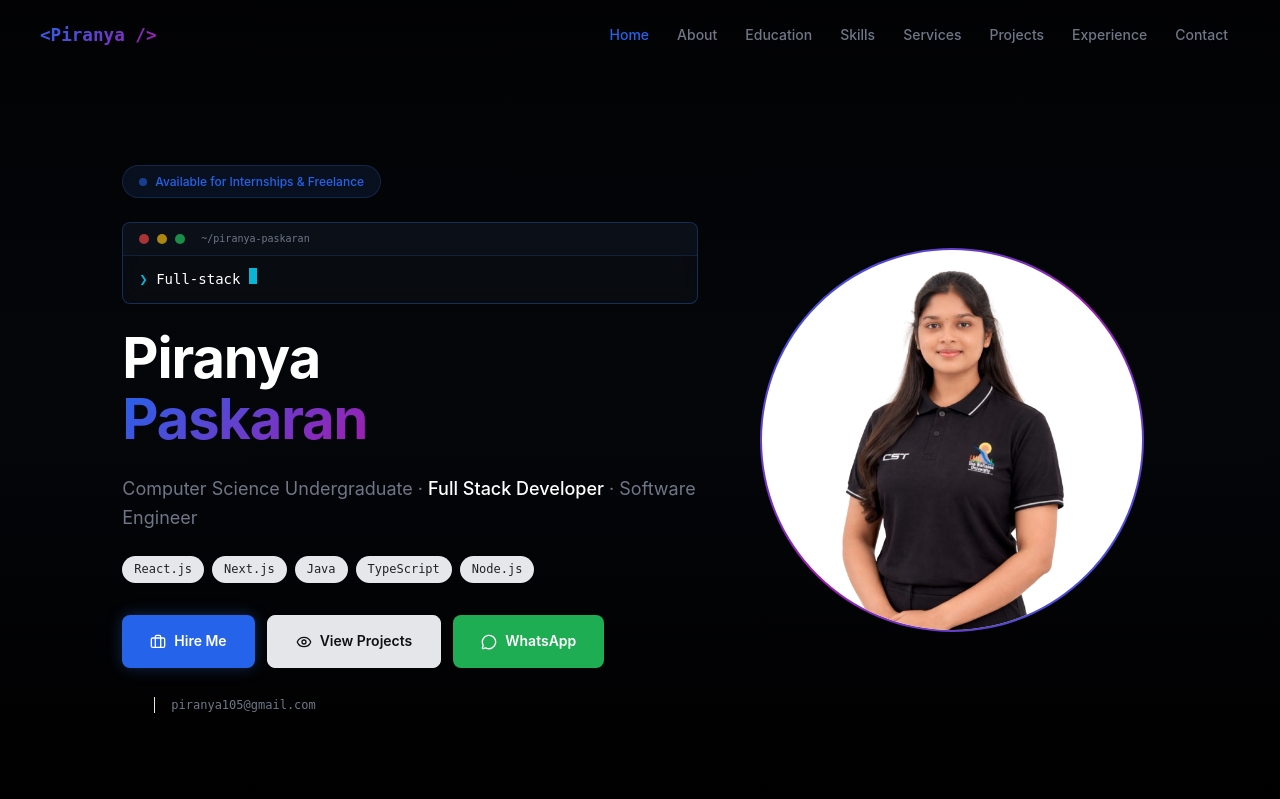
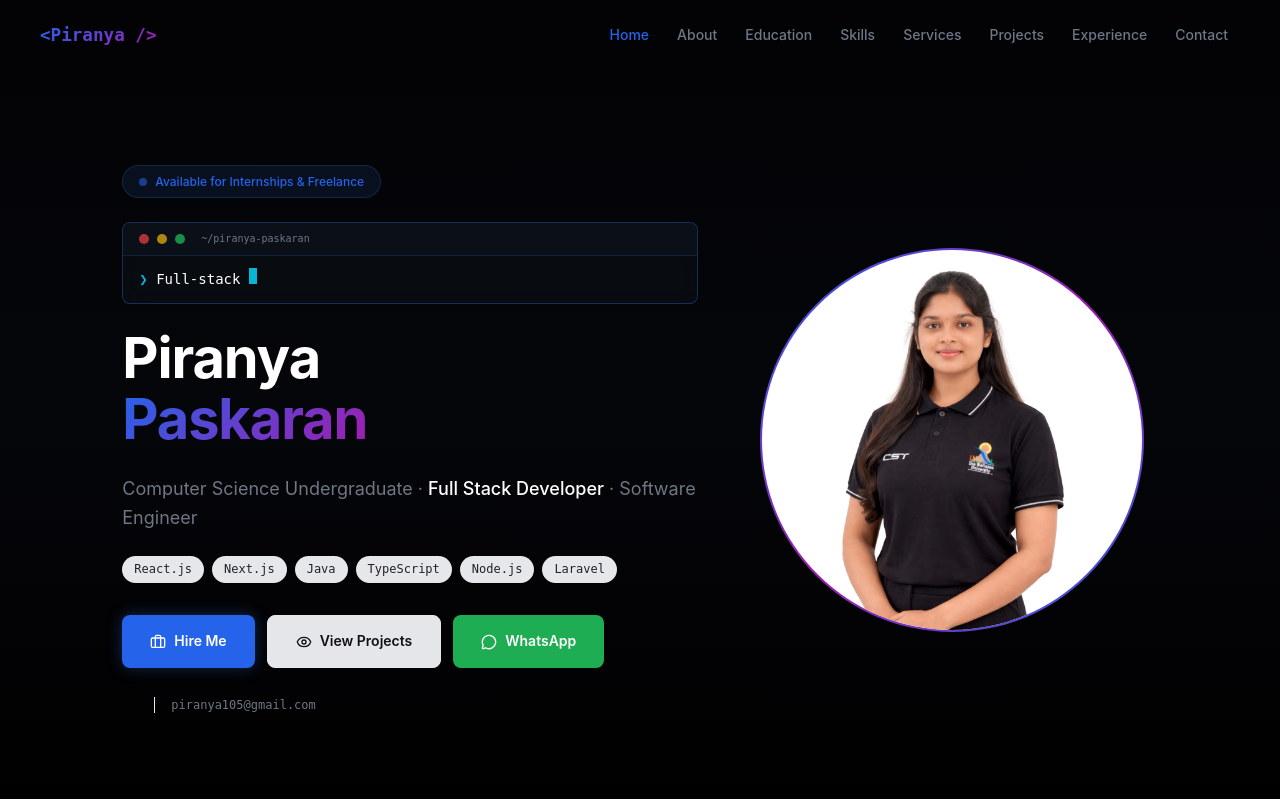
Before and after one commit to Piranpas065/My-portfolio, a Flask app: page / in a window 1280 px wide. Shown: the top 799 px of the page. Run offline with Flask 3, Linux system fonts and the light colour scheme.

Commit message:
add skill

```diff
--- a/templates/index.html
+++ b/templates/index.html
@@ -81,6 +81,8 @@
           <span class="tech-pill">Java</span>
           <span class="tech-pill">TypeScript</span>
           <span class="tech-pill">Node.js</span>
+          <span class="tech-pill">Laravel</span>
+
         </div>
 
         <div class="cta-buttons fade-in fade-delay-4">
```
